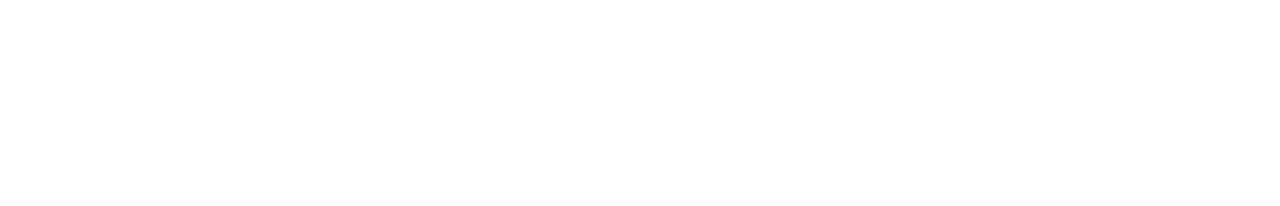
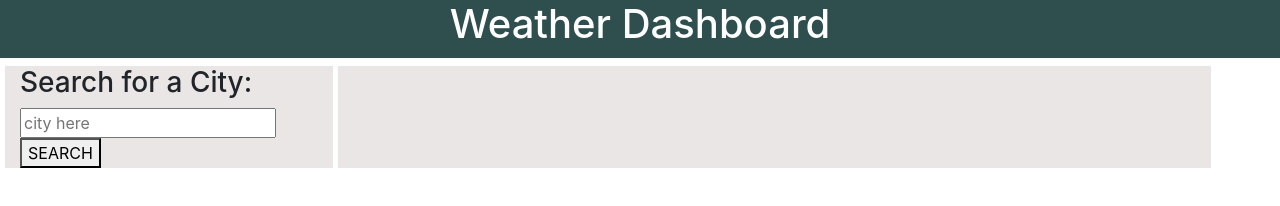
Before and after one commit to Maxx105/weather_dashboard, a plain HTML site: page index.html in a window 1280 px wide. Drawn offline with nearby package versions, Linux system fonts and the light colour scheme.

Commit message:
basic html layout

```diff
--- a/index.html
+++ b/index.html
@@ -1,11 +1,26 @@
 <!DOCTYPE html>
 <html lang="en">
+
     <head>
         <meta charset="UTF-8">
         <meta name="viewport" content="width=device-width, initial-scale=1.0">
         <title>Weather Dashboard</title>
+        <link rel="stylesheet" href="https://stackpath.bootstrapcdn.com/bootstrap/4.5.0/css/bootstrap.min.css" integrity="sha384-9aIt2nRpC12Uk9gS9baDl411NQApFmC26EwAOH8WgZl5MYYxFfc+NcPb1dKGj7Sk" crossorigin="anonymous">
+        <script src="https://cdnjs.cloudflare.com/ajax/libs/jquery/3.2.1/jquery.min.js"></script>
     </head>
+
     <body>
+        <h1 style="background-color: darkslategrey; color: white; text-align: center; padding-bottom: 10px;">Weather Dashboard</h1>
+        <div class="row">
+            <div class="col-md-3" style="background-color:rgb(235, 230, 230); margin-left:20px;">
+                <h3>Search for a City:</h3>
+                <input placeholder="city here" style="float: left;"></input>
+                <button>SEARCH</button>
+            </div>
+            <div class="col-md-8" style="background-color:rgb(235, 230, 230); margin-left: 5px;">
 
+            </div>
+        </div>
     </body>
+
 </html>
```
Lines whose indentation alone changed are shown as unchanged.
